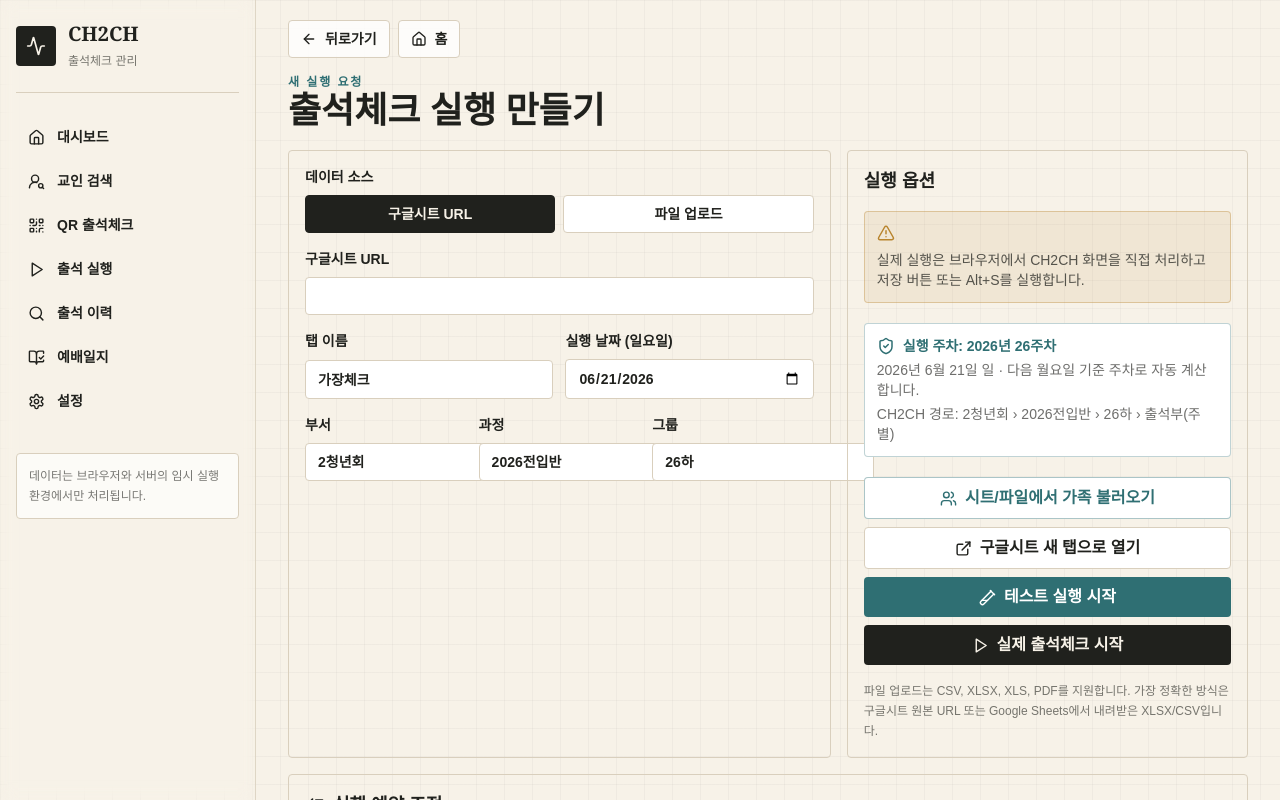
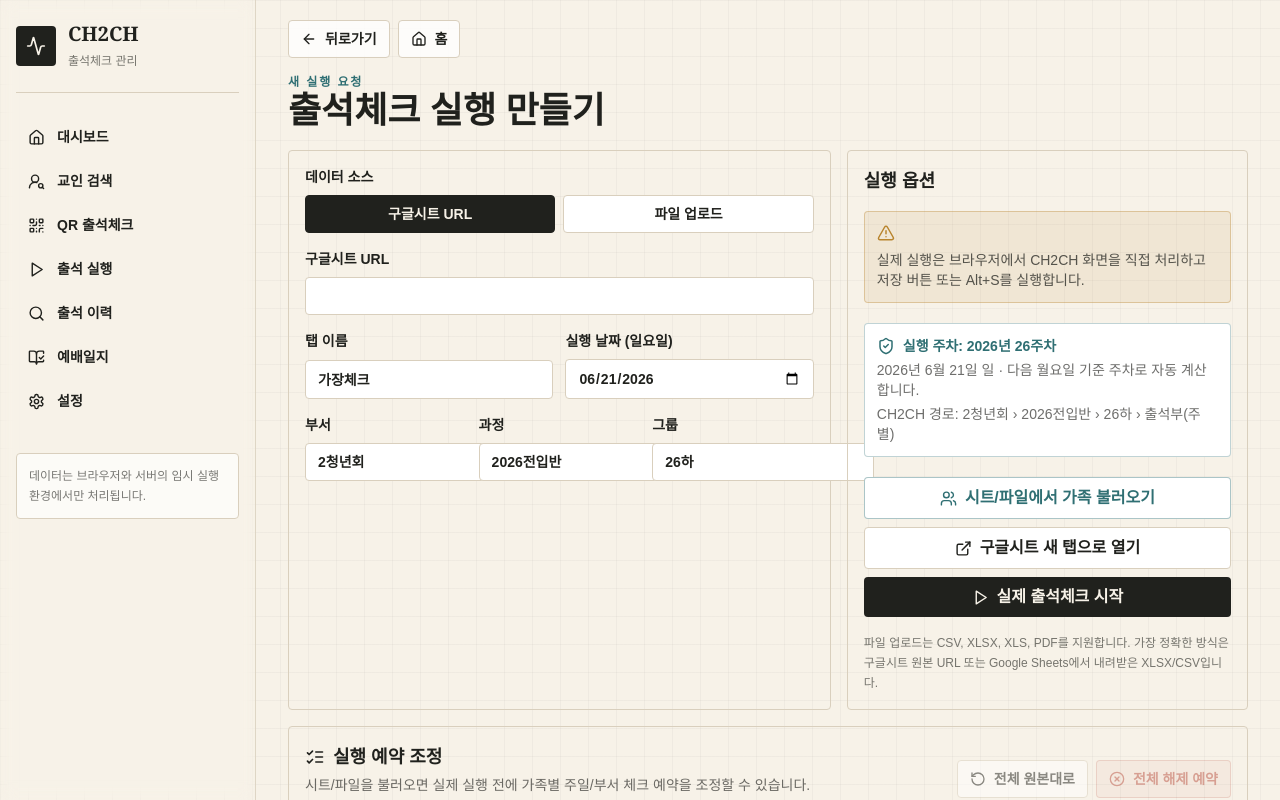
Before and after one commit to prayer0420/ch2ch-attendance-dashboard, a Next.js app: page /runs/new in a window 1280 px wide. Shown: the top 800 px of the page. Built offline with nearby package versions, Linux system fonts and the light colour scheme.

Commit message:
Remove test attendance execution mode

```diff
--- a/app/api/runs/route.ts
+++ b/app/api/runs/route.ts
@@ -39,13 +39,14 @@ export async function POST(request: NextRequest) {
     target_term: targetCourse,
     target_course: targetCourse,
     target_group: targetGroup,
-    status: "dry_run_completed" as const,
-    dry_run: true,
+    // The test workflow was removed. The local runner consumes real requests.
+    status: "queued" as const,
+    dry_run: false,
     requested_at: new Date().toISOString(),
     created_at: new Date().toISOString(),
     updated_at: new Date().toISOString(),
-    current_step: "로컬 미리보기 완료"
+    current_step: "실행기 연결 대기"
   };
 
-  return NextResponse.json({ runId, run, demo: true, localOnly: true });
+  return NextResponse.json({ runId, run, demo: false, localOnly: true });
 }
--- a/components/run-create-form.tsx
+++ b/components/run-create-form.tsx
@@ -13,7 +13,6 @@ import {
   Search,
   ShieldCheck,
   Square,
-  TestTube2,
   Users,
   XCircle
 } from "lucide-react";
@@ -310,7 +309,7 @@ export function RunCreateForm() {
     }
   }
 
-  function createRunBody(testMode: boolean) {
+  function createRunBody() {
     const manualRowsJson = JSON.stringify(manualRows);
     if (form.dataSource === "file") {
       const body = new FormData();
@@ -321,7 +320,7 @@ export function RunCreateForm() {
       body.set("targetGroup", form.targetGroup);
       body.set("targetDate", form.targetDate);
       body.set("targetWeek", String(calculatedWeek.week));
-      body.set("dryRun", String(testMode));
+      body.set("dryRun", "false");
       body.set("manualRows", manualRowsJson);
       if (file) body.set("file", file);
       return { body };
@@ -334,12 +333,12 @@ export function RunCreateForm() {
         targetWeek: calculatedWeek.week,
         targetYear: calculatedWeek.year,
         manualRows,
-        dryRun: testMode
+        dryRun: false
       })
     };
   }
 
-  async function submit(testMode: boolean) {
+  async function submit() {
     setError(null);
 
     if (!sourcePeople.length) {
@@ -352,14 +351,12 @@ export function RunCreateForm() {
       return;
     }
 
-    if (!testMode) {
-      const confirmed = window.confirm(`정말 ${weekText} 출석체크를 CH2CH 교적부에 실제 저장할까요? 저장 버튼(Alt+S)까지 실행됩니다.`);
-      if (!confirmed) return;
-    }
+    const confirmed = window.confirm(`정말 ${weekText} 출석체크를 CH2CH 교적부에 실제 저장할까요? 저장 버튼(Alt+S)까지 실행됩니다.`);
+    if (!confirmed) return;
 
     setIsSubmitting(true);
     try {
-      const request = createRunBody(testMode);
+      const request = createRunBody();
       const response = await fetchJson<RunResponse>("/api/runs", { method: "POST", ...request });
       router.push(`/runs/${response.runId}`);
     } catch (submitError) {
@@ -481,18 +478,9 @@ export function RunCreateForm() {
             ) : null}
             <button
               type="button"
-              className="focus-ring inline-flex items-center justify-center gap-2 rounded bg-sea px-4 py-2 font-bold text-white disabled:opacity-60"
-              disabled={isSubmitting || isLoadingSource}
-              onClick={() => submit(true)}
-            >
-              <TestTube2 size={17} />
-              테스트 실행 시작
-            </button>
-            <button
-              type="button"
               className="focus-ring inline-flex items-center justify-center gap-2 rounded bg-ink px-4 py-2 font-bold text-paper disabled:opacity-60"
               disabled={isSubmitting || isLoadingSource}
-              onClick={() => submit(false)}
+              onClick={submit}
             >
               <Play size={17} />
               실제 출석체크 시작
--- a/lib/mock-data.ts
+++ b/lib/mock-data.ts
@@ -7,7 +7,7 @@ export const mockRun: AttendanceRun = {
   requested_at: now,
   started_at: now,
   finished_at: null,
-  status: "running",
+  status: "queued",
   data_source: "google_sheet",
   google_sheet_url: "https://docs.google.com/spreadsheets/d/demo/edit",
   google_sheet_tab: "가장체크",
@@ -16,7 +16,7 @@ export const mockRun: AttendanceRun = {
   target_group: null,
   target_week: 24,
   target_week_text: "24주",
-  dry_run: true,
+  dry_run: false,
   enable_second_pass: true,
   enable_new_family_groups: true,
   enable_long_absence_search: true,
```
